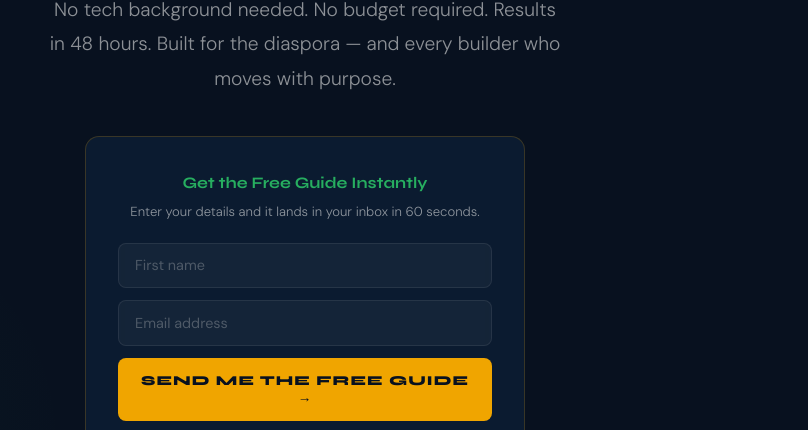
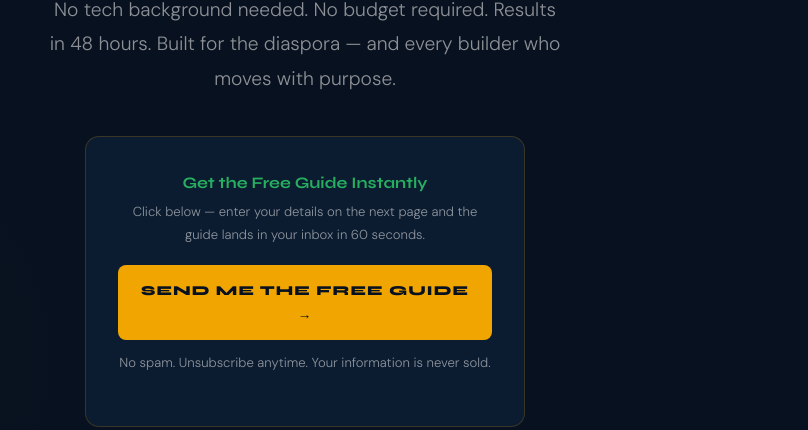
Before and after one commit to MajorDream444/MAIM_10_Pillars, a website: page funnel/landing-page/index.html in a window 1280 px wide. Shown: the part 514-944 px from the top of the page, without its empty margins (335-1143 px from the left). Drawn offline with Linux system fonts and the light colour scheme.

Commit message:
Fix landing page: replace form with Kit product button link

```diff
--- a/funnel/landing-page/index.html
+++ b/funnel/landing-page/index.html
@@ -227,16 +227,13 @@ h1,h2,h3,h4{font-family:'Syne',sans-serif}
 
   <div class="form-card">
     <h3>Get the Free Guide Instantly</h3>
-    <p>Enter your details and it lands in your inbox in 60 seconds.</p>
-    <form action="YOUR_CONVERTKIT_OR_MAILCHIMP_FORM_URL" method="POST">
-      <div class="field">
-        <input type="text" name="first_name" placeholder="First name" required/>
-      </div>
-      <div class="field">
-        <input type="email" name="email" placeholder="Email address" required/>
-      </div>
-      <button type="submit" class="submit-btn">Send Me the Free Guide →</button>
-    </form>
+    <p>Click below — enter your details on the next page and the guide lands in your inbox in 60 seconds.</p>
+    <a href="https://maim-the-10-pillars.kit.com/products/5-ai-moves"
+       target="_blank"
+       class="submit-btn"
+       style="display:block;text-align:center;text-decoration:none;padding:0.9rem;">
+      Send Me the Free Guide →
+    </a>
     <p class="form-note">No spam. Unsubscribe anytime. Your information is never sold.</p>
   </div>
 
@@ -368,7 +365,7 @@ h1,h2,h3,h4{font-family:'Syne',sans-serif}
   <div class="eyebrow">The world is not ready. But we are.</div>
   <h2>Start with the<br><em>Free Guide</em></h2>
   <p>5 moves. This week. No cost. Just your next step into the Major AI Mindset movement.</p>
-  <a href="#" onclick="document.querySelector('.form-card input').focus();return false;" class="cta-big">Get the Free Guide Now</a>
+  <a href="https://maim-the-10-pillars.kit.com/products/5-ai-moves" target="_blank" class="cta-big">Get the Free Guide Now</a>
   <p style="margin-top:1.5rem;font-size:0.78rem;color:rgba(250,250,248,0.25)">majordream.gumroad.com · M.A.I.M. Movement</p>
 </div>
 
```
